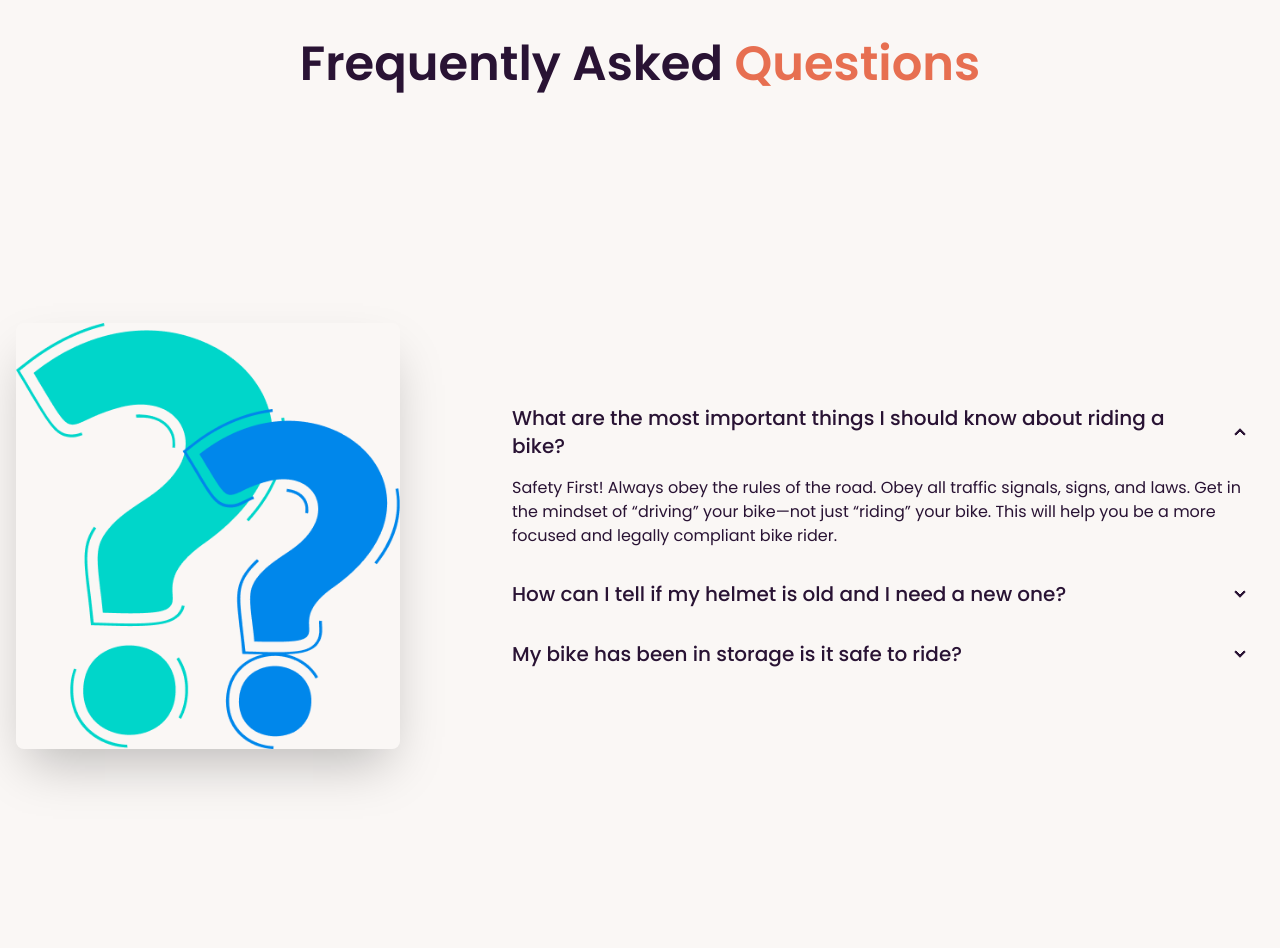
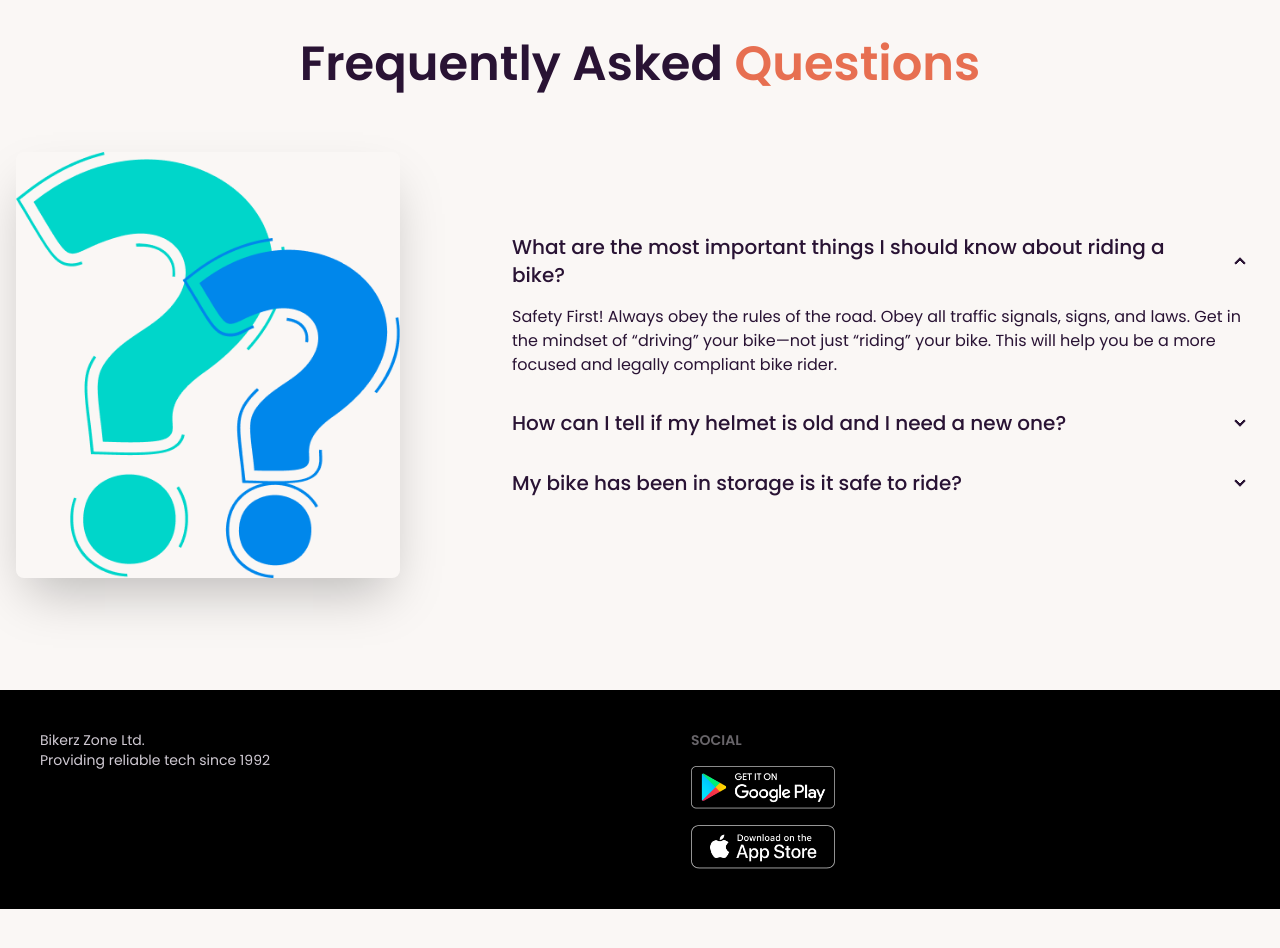
Before and after one commit to kamrul-CSE-official/Bikerz_Zone, a plain HTML site: page index.html in a window 1280 px wide. Shown: the part 2060-3008 px from the top of the page. After the commit the page ends 2969 px from the top, so only its background shows below. Drawn offline with nearby package versions, Linux system fonts and the light colour scheme.

Commit message:
Footer section done

```diff
--- a/index.html
+++ b/index.html
@@ -5,7 +5,6 @@
     <meta charset="UTF-8">
     <meta name="viewport" content="width=device-width, initial-scale=1.0">
     <title>Bikerz Zone</title>
-    <link rel="stylesheet" href="style.css">
     <!-- Google font Poppins -->
     <link rel="preconnect" href="https://fonts.googleapis.com">
     <link rel="preconnect" href="https://fonts.gstatic.com" crossorigin>
@@ -31,7 +30,9 @@
     </script>
     <!-- Custom Styles -->
     <style>
-
+        body {
+            font-family: 'Poppins', sans-serif;
+        }
     </style>
 </head>
 
@@ -269,7 +270,7 @@
         <section class="my-24">
             <h3 class="text-5xl mb-12 font-semibold text-center">Frequently Asked <span
                     class="text-bike-primary">Questions</span></h3>
-            <div class="hero min-h-screen">
+            <div class="hero">
                 <div class="hero-content flex-col lg:gap-24 lg:flex-row">
                     <img src="./images/others/faq.png" class="w-3/4 lg:max-w-sm rounded-lg shadow-2xl" />
                     <div>
@@ -312,10 +313,20 @@
                 </div>
             </div>
         </section>
+    </main>
+    <footer class="footer p-10 bg-black text-neutral-content">
+        <aside>
+            <p>Bikerz Zone Ltd.<br />Providing reliable tech since 1992</p>
+        </aside>
+        <nav>
+            <header class="footer-title">Social</header>
+            <div class="grid grid-col-1 gap-4">
 
-    </main>
-    <footer>
+                <a><img class="w-36" src="./images/others/android.png" alt="and"></a>
+                <a><img class="w-36" src="./images/others/ios.png" alt="ios"></a>
 
+            </div>
+        </nav>
     </footer>
 </body>
 
--- a/style.css
+++ /dev/null
@@ -1,3 +0,0 @@
-body {
-    font-family: 'Poppins', sans-serif;
-}
```
